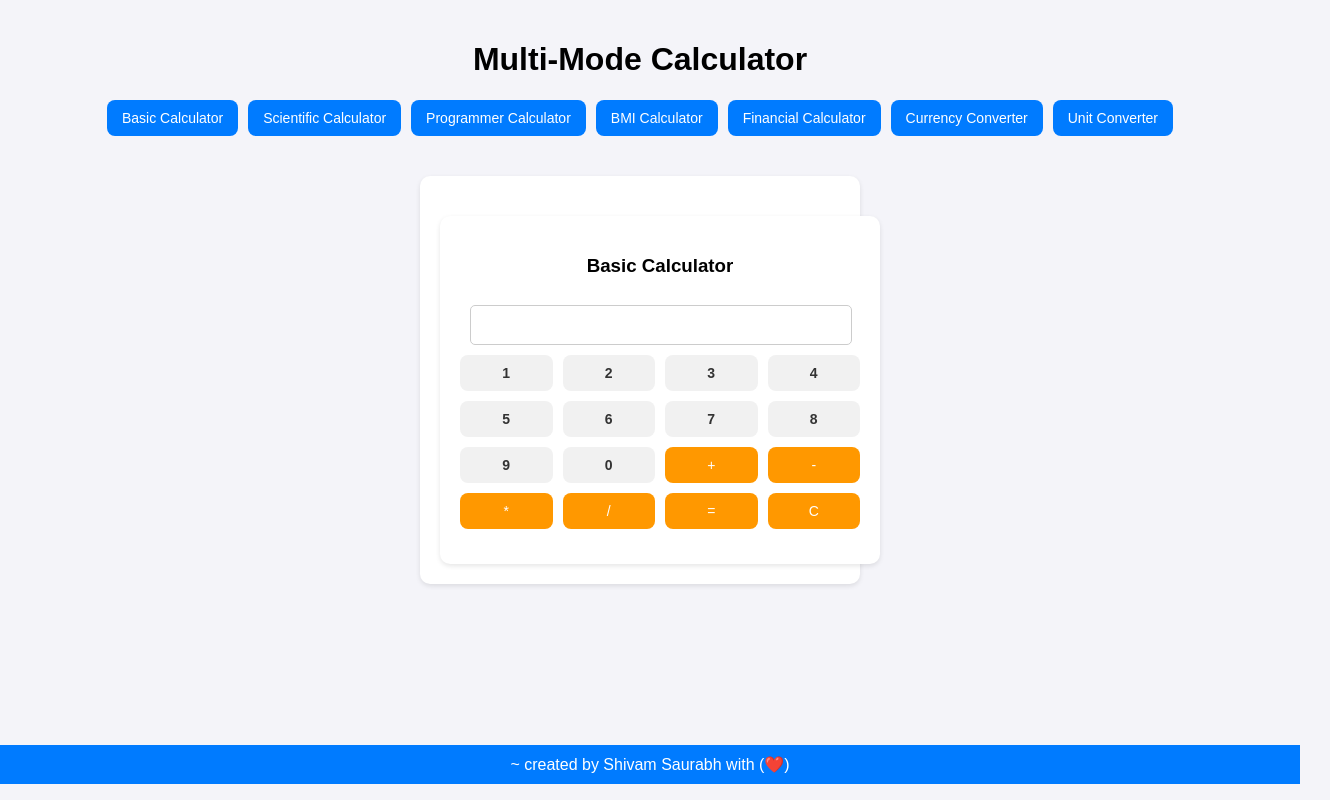
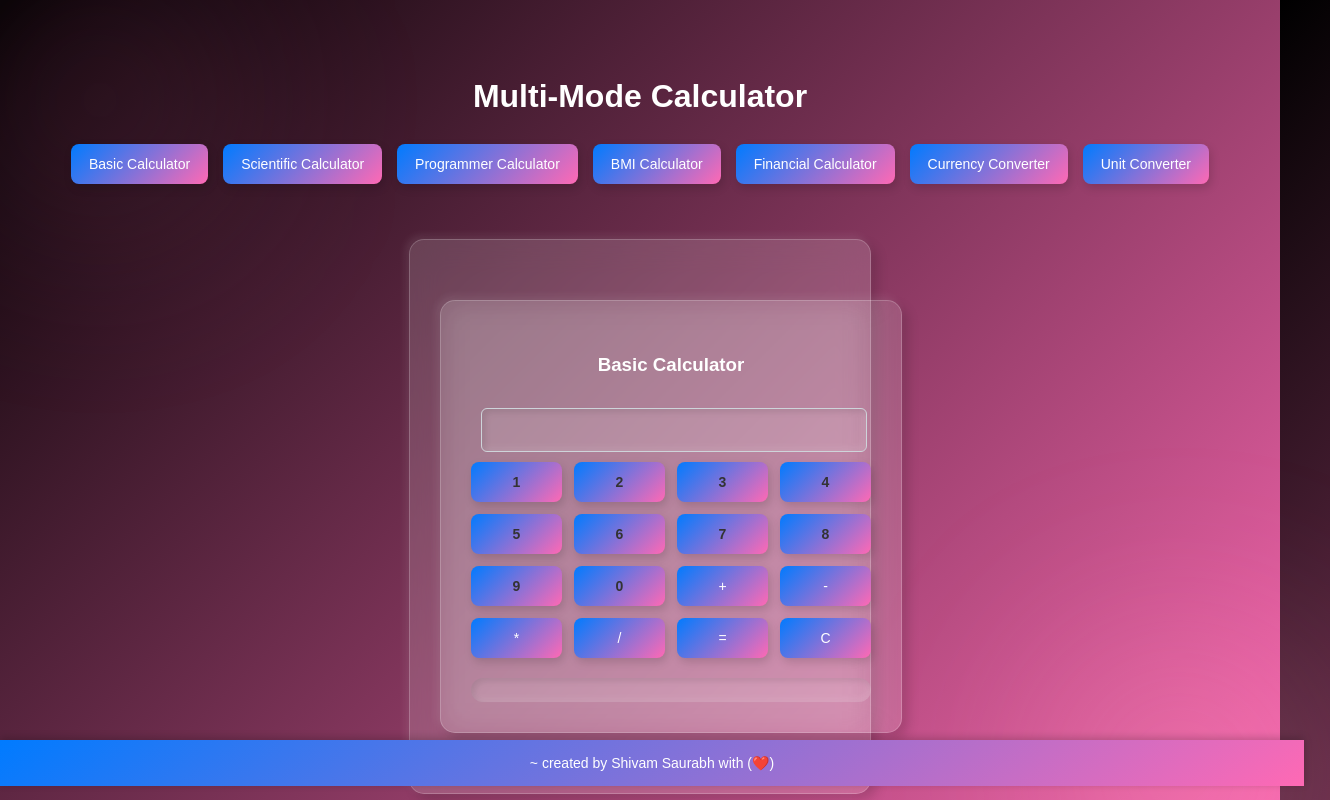
Before and after one commit to shivamsaurabh25/Calculator, a React (Create React App) app: page / in a window 1280 px wide. Shown: the top 800 px of the page, 1330 px wide, since content can reach past the window. Built offline with nearby package versions, Linux system fonts and the light colour scheme.

Commit message:
Update styles.css

```diff
--- a/src/styles.css
+++ b/src/styles.css
@@ -1,43 +1,74 @@
-/* General Styles */
 body {
-  font-family: Arial, sans-serif;
+  font-family: 'Poppins', Arial, sans-serif;
   margin: 0;
   padding: 0;
-  background-color: #f4f4f9;
+  background: linear-gradient(135deg, #000000, #ff69b4);
+  color: #ffffff;
+  line-height: 1.6;
+  overflow-x: hidden;
+  position: relative;
+  min-height: 100vh;
+}
+
+body::before,
+body::after {
+  content: '';
+  position: absolute;
+  top: -50px;
+  left: -50px;
+  width: 300px;
+  height: 300px;
+  background: radial-gradient(circle, rgba(255, 105, 180, 0.2), transparent);
+  border-radius: 50%;
+  z-index: -1;
+  filter: blur(100px);
+}
+
+body::after {
+  top: auto;
+  bottom: -50px;
+  right: -50px;
+  left: auto;
+  background: radial-gradient(circle, rgba(255, 182, 193, 0.3), transparent);
 }
 
 .app {
   text-align: center;
-  padding: 20px;
+  padding: 50px;
+  display: flex;
+  flex-direction: column;
+  justify-content: center;
+  align-items: center;
 }
 
-/* Menu Bar */
 .menu {
   display: flex;
   justify-content: center;
   flex-wrap: wrap;
-  gap: 10px;
-  margin-bottom: 20px;
+  gap: 15px;
+  margin-bottom: 25px;
 }
 
 button {
-  padding: 10px 15px;
+  padding: 12px 18px;
   font-size: 14px;
   border: none;
-  background-color: #007bff;
-  color: #fff;
+  background: linear-gradient(135deg, #007bff, #ff69b4);
+  color: white;
   border-radius: 8px;
   cursor: pointer;
-  transition: background-color 0.3s;
+  transition: transform 0.2s, background-color 0.3s;
+  box-shadow: 2px 4px 10px rgba(0, 0, 0, 0.15);
 }
 
 button:hover {
-  background-color: #0056b3;
+  background: linear-gradient(135deg, #ff69b4, #e60073);
+  transform: translateY(-3px);
 }
 
 button:focus {
   outline: none;
-  box-shadow: 0 0 5px rgba(0, 123, 255, 0.75);
+  box-shadow: 0 0 8px rgba(255, 105, 180, 0.5);
 }
 
 button:disabled {
@@ -45,31 +76,62 @@ button:disabled {
   cursor: not-allowed;
 }
 
-/* Calculator Container */
 .calculator-container {
-  margin-top: 20px;
-  padding: 20px;
-  background-color: white;
-  border-radius: 10px;
-  box-shadow: 0 2px 5px rgba(0, 0, 0, 0.1);
+  margin: 30px auto;
+  padding: 30px;
+  background: rgba(255, 255, 255, 0.15);
+  border: 1px solid rgba(255, 255, 255, 0.2);
+  border-radius: 15px;
+  backdrop-filter: blur(15px);
+  box-shadow: 6px 6px 12px rgba(0, 0, 0, 0.15), -3px -3px 8px rgba(255, 255, 255, 0.1);
   display: inline-block;
   max-width: 400px;
   width: 100%;
+  transition: transform 0.3s;
 }
 
-input, select {
+.calculator-container:hover {
+  transform: translateY(-5px);
+}
+
+input,
+select {
   margin: 10px;
-  padding: 10px;
+  padding: 12px;
   font-size: 16px;
   width: calc(100% - 40px);
-  border: 1px solid #ccc;
-  border-radius: 5px;
+  border: 1px solid #ced4da;
+  border-radius: 6px;
+  transition: border-color 0.3s, box-shadow 0.2s;
+  background: rgba(255, 255, 255, 0.1);
+  color: #fff;
+  box-shadow: inset 3px 3px 6px rgba(0, 0, 0, 0.1), inset -3px -3px 6px rgba(255, 255, 255, 0.1);
 }
+
+input:focus,
+select:focus {
+  border-color: #ff69b4;
+  box-shadow: 0 0 8px rgba(255, 105, 180, 0.5);
+  outline: none;
+}
+
+input::placeholder,
+select::placeholder {
+  color: #cccccc;
+  opacity: 1;
+}
+
+input:focus::placeholder,
+select:focus::placeholder {
+  color: #ff69b4;
+  opacity: 0.7;
+}
+
 
 .button-grid {
   display: grid;
   grid-template-columns: repeat(4, 1fr);
-  gap: 10px;
+  gap: 12px;
 }
 
 button.number-btn {
@@ -79,7 +141,8 @@ button.number-btn {
 }
 
 button.number-btn:hover {
-  background-color: #ddd;
+  background-color: #e0e0e0;
+  transform: translateY(-3px);
 }
 
 button.operator-btn {
@@ -89,17 +152,21 @@ button.operator-btn {
 
 button.operator-btn:hover {
   background-color: #e68900;
+  transform: translateY(-3px);
 }
 
-/* Result Display */
 .result {
-  font-size: 18px;
-  margin-top: 15px;
-  color: #007bff;
+  font-size: 24px;
+  font-weight: bold;
+  margin-top: 20px;
+  color: #ff69b4;
   text-align: center;
+  background: rgba(255, 255, 255, 0.1);
+  padding: 12px;
+  border-radius: 12px;
+  box-shadow: inset 3px 3px 6px rgba(0, 0, 0, 0.1), inset -3px -3px 6px rgba(255, 255, 255, 0.1);
 }
 
-/* Checkboxes Group */
 .checkbox-group {
   display: flex;
   justify-content: space-between;
@@ -109,16 +176,18 @@ button.operator-btn:hover {
 .checkbox-group label {
   font-size: 14px;
   cursor: pointer;
+  color: #fff;
 }
 
-/* Footer */
 #footer {
   position: fixed;
   left: 0;
   bottom: 0;
   width: 100%;
-  background-color: #007bff;
+  background: linear-gradient(145deg, #007bff, #ff69b4);
   color: white;
   text-align: center;
-  padding: 10px;
+  padding: 12px;
+  font-size: 14px;
+  box-shadow: 0 -2px 8px rgba(0, 0, 0, 0.2);
 }
```
